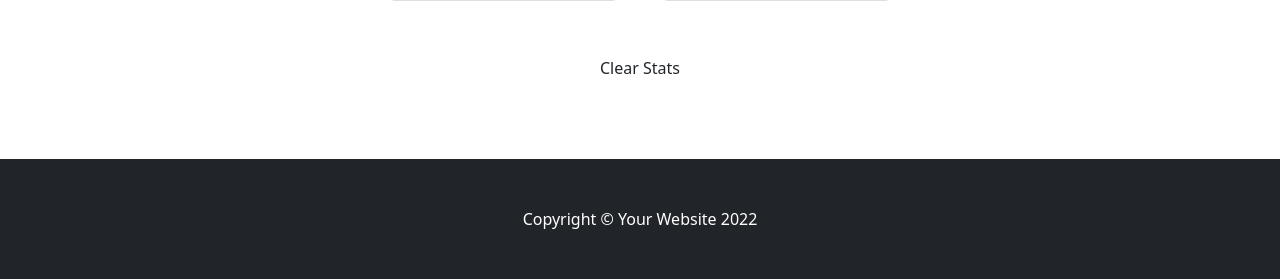
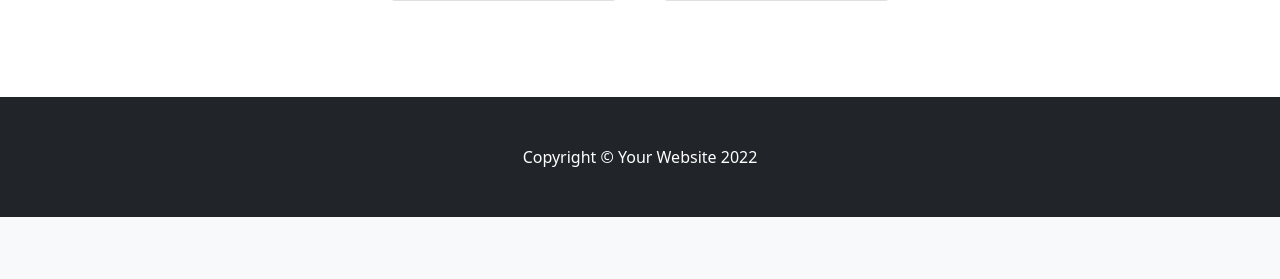
Before and after one commit to JEub/heroku-deploy-example, a Flask app: page / in a window 1280 px wide. Shown: the part 656-935 px from the top of the page. After the commit the page ends 873 px from the top, so only its background shows below. Run offline with Flask 2, Linux system fonts and the light colour scheme; data that the repository does not hold is empty; some libraries are stand-ins or nearby versions.

Commit message:
removing idiotic clear stats button

```diff
--- a/app/templates/index.html
+++ b/app/templates/index.html
@@ -77,9 +77,6 @@
                     </div>
                 </div>
             </div>
-            <div class="p-4 pt-0 border-top-0 bg-transparent">
-                <div class="text-center"><a class="btn btn-outline-darkmt-auto" href="{{url_for('clear')}}">Clear Stats</a></div>
-            </div>
         </div>
         </div>
     </section>
```
